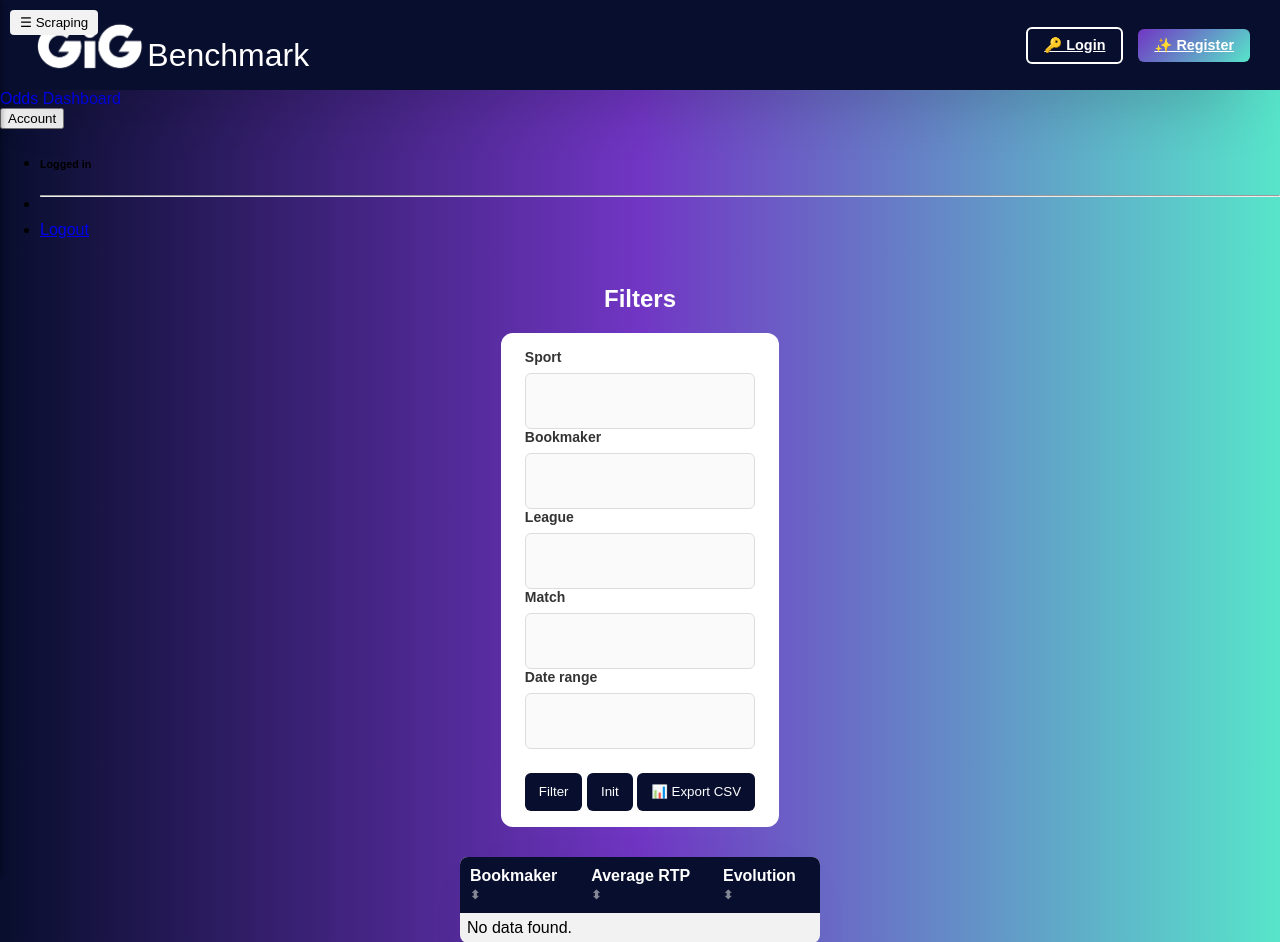
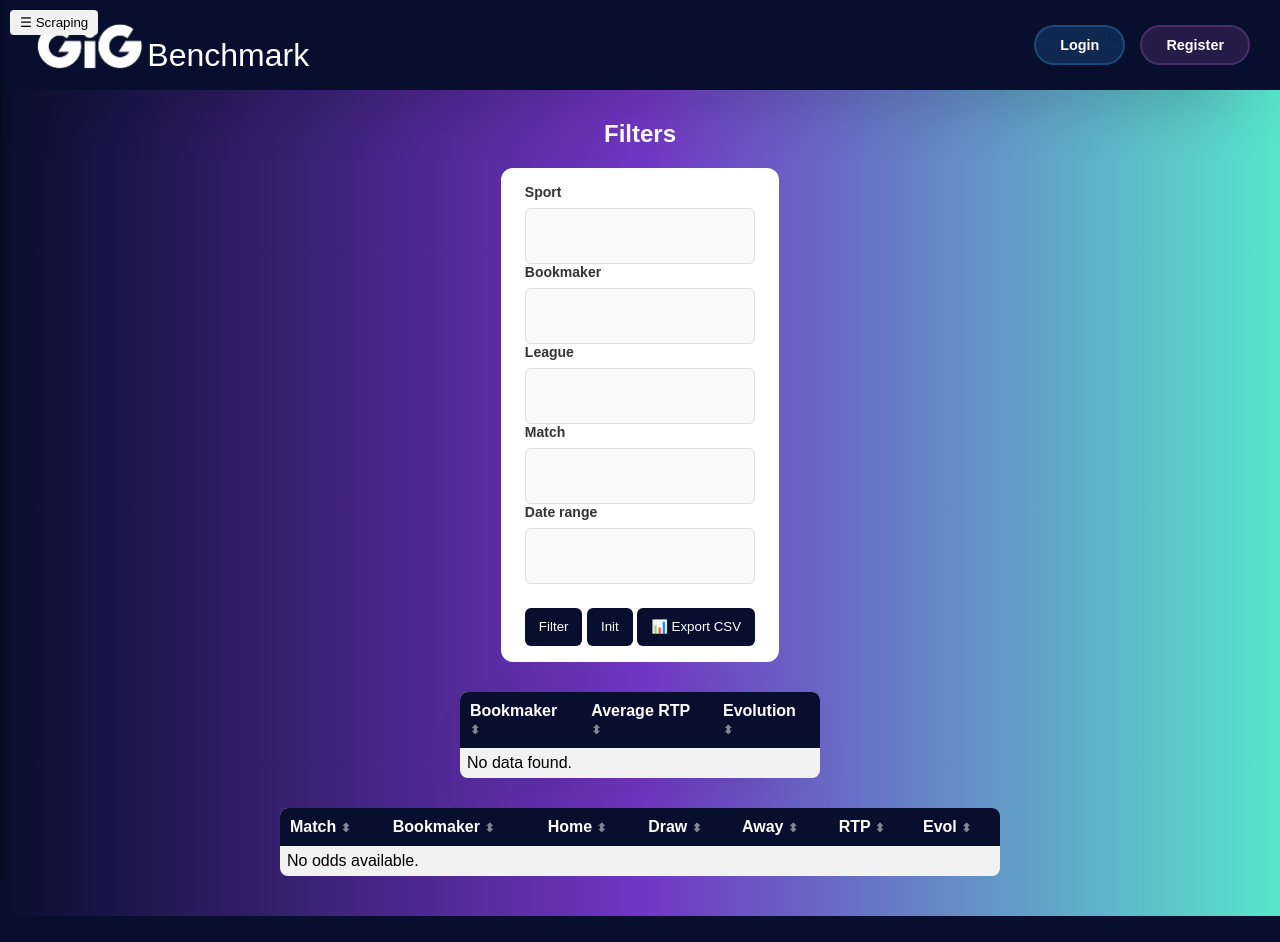
Before and after one commit to LouisManchon/gig-benchmark, a Symfony app: template frontend/templates/odds/index.html.twig in a window 1280 px wide. Shown: the top 942 px of the page. After the commit the page ends 916 px from the top, so only its background shows below. Run offline with Twig, Linux system fonts and the light colour scheme; the template is opened without the code that fills it, so the values that code supplies are empty; form fields are guessed from the names that the template uses; some libraries are stand-ins or nearby versions; some web fonts are replaced.

Commit message:
auth fonctionnel et /odds qui a bien logout et logged in

```diff
--- a/frontend/public/css/navbar.css
+++ b/frontend/public/css/navbar.css
@@ -236,3 +236,98 @@
         height: 35px;
     }
 }
+
+/* ========================================
+   👤 SECTION UTILISATEUR
+   ======================================== */
+
+.navbar-user {
+    display: flex;
+    align-items: center;
+    gap: 15px;
+}
+
+/* 🟢 Statut "Logged in" */
+.user-status {
+    color: white;
+    font-weight: 600;
+    font-size: 0.95rem;
+    padding: 8px 16px;
+    background: rgba(46, 213, 115, 0.2); /* Vert doux */
+    border-radius: 20px;
+    backdrop-filter: blur(10px);
+    display: flex;
+    align-items: center;
+    gap: 8px;
+    border: 1px solid rgba(46, 213, 115, 0.3);
+    transition: all 0.3s ease;
+}
+
+.user-status:hover {
+    background: rgba(46, 213, 115, 0.3);
+    border-color: rgba(46, 213, 115, 0.5);
+}
+
+/* 🔴 Bouton Logout */
+.btn-logout {
+    color: white;
+    font-weight: 600;
+    text-decoration: none;
+    padding: 10px 24px;
+    background: rgba(255, 71, 87, 0.2); /* Rouge doux */
+    border-radius: 25px;
+    border: 2px solid rgba(255, 71, 87, 0.3);
+    backdrop-filter: blur(10px);
+    transition: all 0.3s ease;
+    cursor: pointer;
+    display: inline-block;
+}
+
+.btn-logout:hover {
+    background: rgba(255, 71, 87, 0.3);
+    border-color: rgba(255, 71, 87, 0.5);
+    transform: translateY(-2px);
+    box-shadow: 0 5px 15px rgba(255, 71, 87, 0.3);
+}
+
+/* 🔵 Bouton Login */
+.btn-login {
+    color: white;
+    font-weight: 600;
+    text-decoration: none;
+    padding: 10px 24px;
+    background: rgba(52, 152, 219, 0.2); /* Bleu doux */
+    border-radius: 25px;
+    border: 2px solid rgba(52, 152, 219, 0.3);
+    backdrop-filter: blur(10px);
+    transition: all 0.3s ease;
+    display: inline-block;
+}
+
+.btn-login:hover {
+    background: rgba(52, 152, 219, 0.3);
+    border-color: rgba(52, 152, 219, 0.5);
+    transform: translateY(-2px);
+    box-shadow: 0 5px 15px rgba(52, 152, 219, 0.3);
+}
+
+/* 🟣 Bouton Register */
+.btn-register {
+    color: white;
+    font-weight: 600;
+    text-decoration: none;
+    padding: 10px 24px;
+    background: rgba(155, 89, 182, 0.2); /* Violet doux */
+    border-radius: 25px;
+    border: 2px solid rgba(155, 89, 182, 0.3);
+    backdrop-filter: blur(10px);
+    transition: all 0.3s ease;
+    display: inline-block;
+}
+
+.btn-register:hover {
+    background: rgba(155, 89, 182, 0.3);
+    border-color: rgba(155, 89, 182, 0.5);
+    transform: translateY(-2px);
+    box-shadow: 0 5px 15px rgba(155, 89, 182, 0.3);
+}
--- /dev/null
+++ b/frontend/public/js/logout.js
@@ -0,0 +1,26 @@
+/**
+ * 🚪 LOGOUT FUNCTIONALITY
+ * Gère la déconnexion (localStorage + session Symfony)
+ */
+
+document.addEventListener('DOMContentLoaded', () => {
+    const logoutBtn = document.querySelector('.btn-logout');
+
+    if (logoutBtn) {
+        logoutBtn.addEventListener('click', (e) => {
+            e.preventDefault();
+
+            console.log('🚪 Déconnexion en cours...');
+
+            // 1. Supprimer les tokens du localStorage
+            localStorage.removeItem('access_token');
+            localStorage.removeItem('refresh_token');
+
+            // 2. Message de confirmation
+            console.log('✅ Tokens supprimés du localStorage');
+
+            // 3. Redirection vers login
+            window.location.href = '/login';
+        });
+    }
+});
--- /dev/null
+++ b/frontend/public/js/navbar-auth.js
@@ -0,0 +1,44 @@
+/**
+ * ========================================
+ * 🔐 NAVBAR - Gestion authentification
+ * ========================================
+ * Affiche/cache les boutons selon le token JWT
+ */
+
+document.addEventListener('DOMContentLoaded', function() {
+    console.log('🔍 Navbar Auth - Initialisation...');
+
+    // 1️⃣ Récupérer le token du localStorage
+    const accessToken = localStorage.getItem('access_token');
+    const isLoggedIn = !!accessToken; // true si token existe
+
+    console.log('📦 Token présent:', isLoggedIn);
+
+    // 2️⃣ Récupérer les éléments de la navbar
+    const userStatus = document.getElementById('user-logged-in');
+    const btnLogout = document.getElementById('btn-logout');
+    const btnLogin = document.getElementById('btn-login');
+    const btnRegister = document.getElementById('btn-register');
+
+    // 3️⃣ Afficher/cacher selon l'état de connexion
+    if (isLoggedIn) {
+        // ✅ UTILISATEUR CONNECTÉ
+        console.log('✅ Affichage: Logged in + Logout');
+
+        if (userStatus) userStatus.style.display = 'flex';
+        if (btnLogout) btnLogout.style.display = 'block';
+        if (btnLogin) btnLogin.style.display = 'none';
+        if (btnRegister) btnRegister.style.display = 'none';
+
+    } else {
+        // ❌ UTILISATEUR NON CONNECTÉ
+        console.log('❌ Affichage: Login + Register');
+
+        if (userStatus) userStatus.style.display = 'none';
+        if (btnLogout) btnLogout.style.display = 'none';
+        if (btnLogin) btnLogin.style.display = 'block';
+        if (btnRegister) btnRegister.style.display = 'block';
+    }
+
+    console.log('✅ Navbar Auth - Configuration terminée');
+});
--- a/frontend/templates/base.html.twig
+++ b/frontend/templates/base.html.twig
@@ -33,14 +33,23 @@
             </a>
 
             <div class="navbar-user">
-                {# ✅ VÉRIFIE LA SESSION (pas les cookies) #}
-                {% if app.session.get('jwt_token') %}
-                    <span class="user-name">👤 Connected</span>
-                    <a href="{{ path('app_logout') }}" class="btn-logout">🚪 Logout</a>
-                {% else %}
-                    <a href="{{ path('app_login') }}" class="btn-login">🔑 Login</a>
-                    <a href="{{ path('app_register') }}" class="btn-register">✨ Register</a>
-                {% endif %}
+                {# 🔐 Éléments affichés dynamiquement par navbar-auth.js #}
+
+                <span class="user-status" id="user-logged-in" style="display: none;">
+                    🟢 Logged in
+                </span>
+
+                <a href="#" class="btn-logout" id="btn-logout" style="display: none;">
+                    Logout
+                </a>
+
+                <a href="{{ path('app_login') }}" class="btn-login" id="btn-login" style="display: none;">
+                    Login
+                </a>
+
+                <a href="{{ path('app_register') }}" class="btn-register" id="btn-register" style="display: none;">
+                    Register
+                </a>
             </div>
         </div>
     </nav>
@@ -67,6 +76,8 @@
         <script src="https://cdn.jsdelivr.net/npm/bootstrap@5.3.2/dist/js/bootstrap.bundle.min.js"></script>
         <script src="https://cdn.jsdelivr.net/npm/bootstrap-multiselect/dist/js/bootstrap-multiselect.min.js"></script>
         <script src="{{ asset('js/sidebar.js') }}" defer></script>
+        <script src="{{ asset('js/logout.js') }}" defer></script>
+        <script src="{{ asset('js/navbar-auth.js') }}" defer></script>
     {% endblock %}
 </body>
 </html>
--- a/frontend/templates/odds/index.html.twig
+++ b/frontend/templates/odds/index.html.twig
@@ -1,36 +1,8 @@
 {% extends 'base.html.twig' %}
 
-{% block title %}Odds List{% endblock %}
+{% block title %}Odds Dashboard{% endblock %}
 
 {% block body %}
-
-<!-- ========== 🔓 HEADER AVEC BOUTON LOGOUT ========== -->
-<nav class="navbar navbar-expand-lg navbar-light bg-light mb-4">
-    <div class="container-fluid">
-        <a class="navbar-brand" href="{{ path('home') }}">
-            <i class="fas fa-chart-line"></i> Odds Dashboard
-        </a>
-
-        <div class="d-flex">
-            <div class="dropdown">
-                <button class="btn btn-outline-secondary dropdown-toggle" type="button" id="userDropdown" data-bs-toggle="dropdown" aria-expanded="false">
-                    <i class="fas fa-user"></i> Account
-                </button>
-                <ul class="dropdown-menu dropdown-menu-end">
-                    <li><h6 class="dropdown-header">Logged in</h6></li>
-                    <li><hr class="dropdown-divider"></li>
-                    <li>
-                        <a class="dropdown-item text-danger" href="{{ path('app_logout') }}">
-                            <i class="fas fa-sign-out-alt"></i> Logout
-                        </a>
-                    </li>
-                </ul>
-            </div>
-        </div>
-    </div>
-</nav>
-<!-- ====================================================== -->
-
 <div class="container">
     <!-- aside for scraping -->
     <aside id="sidebar">
```
Also changed, not shown: frontend/public/js/login.js (added, +78 -0 lines), frontend/src/Controller/OddsController.php (+0 -34 lines), frontend/templates/security/login.html.twig (+11 -1 lines), 1 other file.
